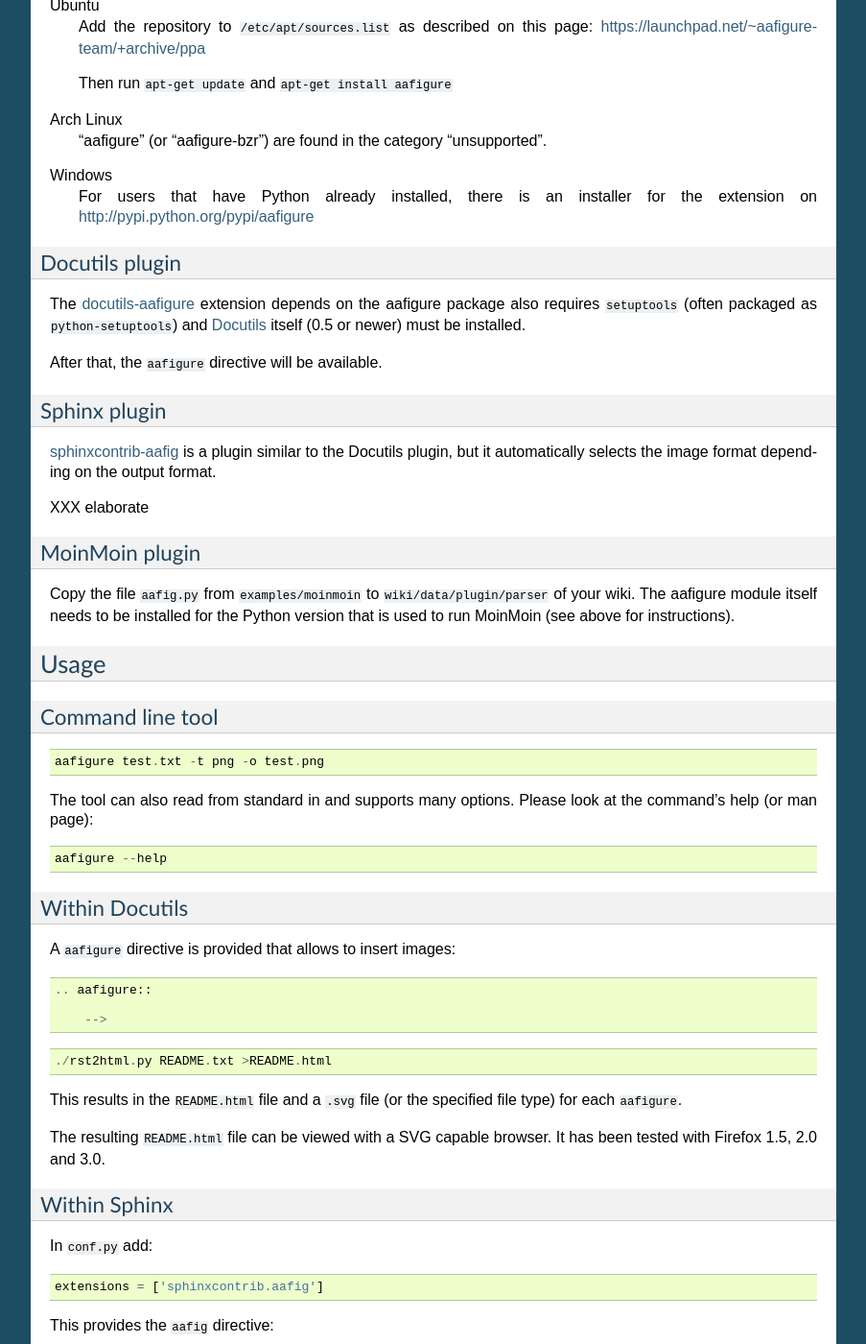
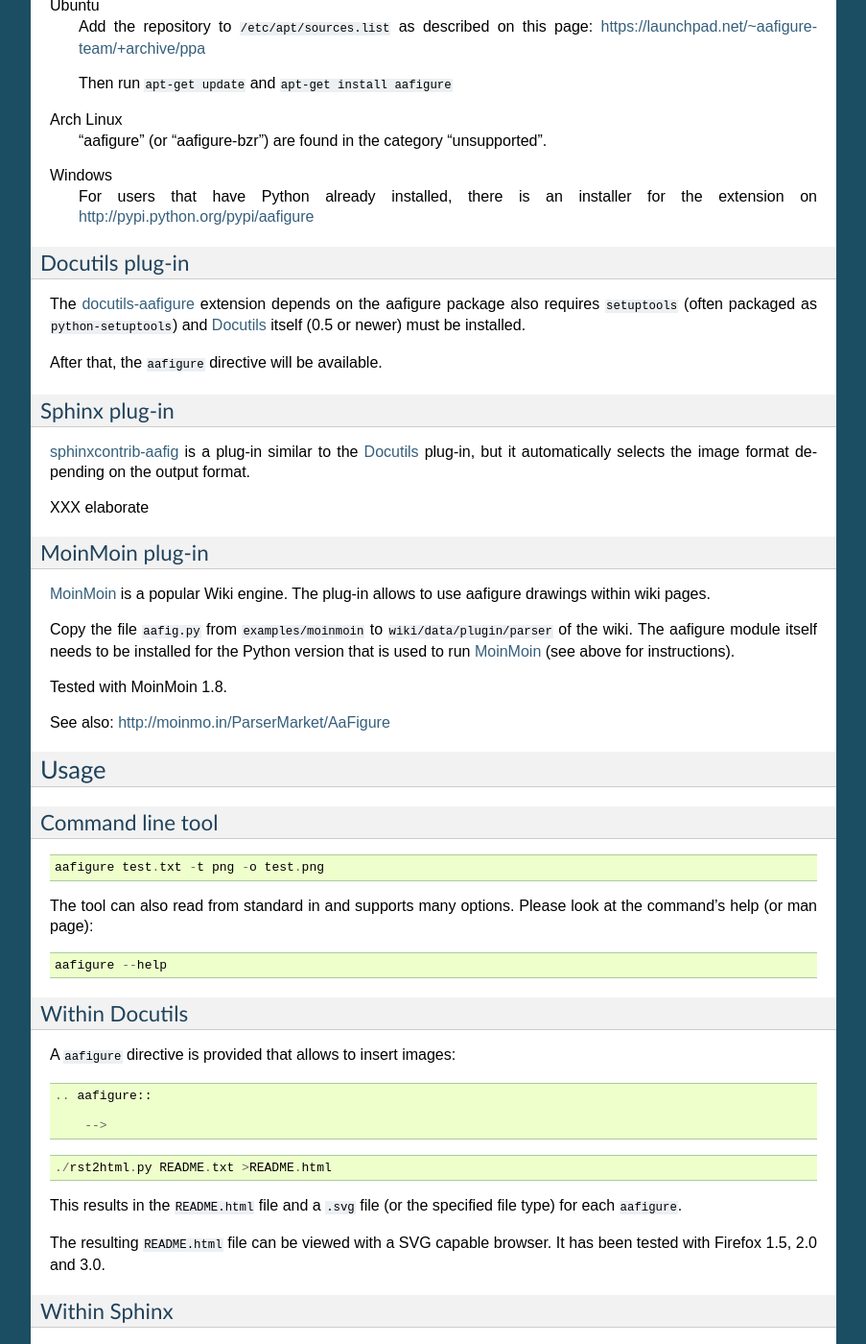
Before and after one commit to aafigure/aafigure, a Sphinx documentation site: the page built from documentation/manual.rst, in a window 1280 px wide and 1400 px high, scrolled down 1520 px. Shown: the whole window at 96% size, without its empty margins (198-1101 px from the left). Built offline with Sphinx 7.4.7, drawn with Linux system fonts in a browser that asks for light colours; some of the changed text lies outside the part shown.

Commit message:
documentation updates

```diff
--- a/documentation/manual.rst
+++ b/documentation/manual.rst
@@ -96,21 +96,21 @@
     the extension on http://pypi.python.org/pypi/aafigure
 
 
-Docutils plugin
----------------
-The `docutils-aafigure`_ extension depends on the aafigure package also requires
+Docutils plug-in
+----------------
+The docutils-aafigure_ extension depends on the aafigure package also requires
 ``setuptools`` (often packaged as ``python-setuptools``) and Docutils_ itself
 (0.5 or newer) must be installed.
 
 After that, the ``aafigure`` directive will be available.
 
-.. _`docutils-aafigure`: http://pypi.python.org/pypi/aafigure
+.. _docutils-aafigure: http://pypi.python.org/pypi/aafigure
 .. _Docutils: http://docutils.sf.net
 
 
-Sphinx plugin
--------------
-sphinxcontrib-aafig_ is a plugin similar to the Docutils plugin, but it
+Sphinx plug-in
+--------------
+sphinxcontrib-aafig_ is a plug-in similar to the Docutils_ plug-in, but it
 automatically selects the image format depending on the output format.
 
 XXX elaborate
@@ -118,12 +118,21 @@
 .. _sphinxcontrib-aafig: http://pypi.python.org/pypi/sphinxcontrib-aafig
 
 
-MoinMoin plugin
----------------
+MoinMoin plug-in
+----------------
+MoinMoin_ is a popular Wiki engine. The plug-in allows to use aafigure drawings
+within wiki pages.
+
 Copy the file ``aafig.py`` from ``examples/moinmoin`` to
-``wiki/data/plugin/parser`` of your wiki. The aafigure module itself needs to
-be installed for the Python version that is used to run MoinMoin (see above for
+``wiki/data/plugin/parser`` of the wiki. The aafigure module itself needs to
+be installed for the Python version that is used to run MoinMoin_ (see above for
 instructions).
+
+Tested with MoinMoin 1.8.
+
+See also: http://moinmo.in/ParserMarket/AaFigure
+
+.. _MoinMoin: http://moinmo.in
 
 
 Usage
@@ -174,7 +183,8 @@
 
 Within MoinMoin
 ---------------
-ASCII Art figures can be inserted into a Moin WikiText page the following way::
+ASCII Art figures can be inserted into a MoinMoin_ WikiText page the following
+way::
 
     {{{#!aafig scale=1.5 foreground=#ff1010
     DD --->
```
Also changed, not shown: other parts of documentation/manual.rst (+1 -1 lines).
